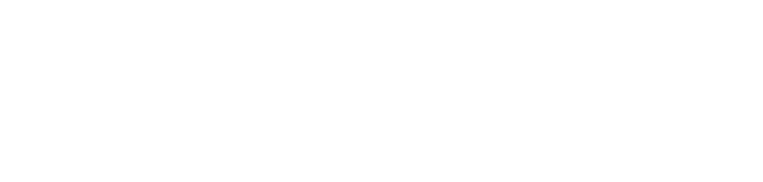
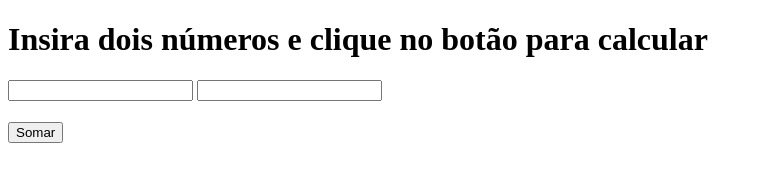
Before and after one commit to caiobarbosa881/soma, a plain HTML site: page index.html in a window 1280 px wide. Shown: the whole page, without its empty margins (0-763 px from the left). Drawn offline with Linux system fonts and the light colour scheme.

Commit message:
testando functions

```diff
--- a/index.html
+++ b/index.html
@@ -2,9 +2,16 @@
 <html lang="pt-br">
 <meta charset="UTF-8">
 <head>
-
+    <script type="text/javascript" src="script.js"></script>
+    <link rel="stylesheet" type="style/css" src="style.css">
 </head>
 <body>
+<h1>Insira dois números e clique no botão para calcular</h1>
+<input id="valor1">
+<input id="valor2">
+
+<h1 id="resultado"></h1>
+<button onclick="somar()">Somar</button>
 
 </body>
 </html>
--- a/script.js
+++ b/script.js
@@ -0,0 +1,12 @@
+function somar(){
+    let v1 = document.getElementById("valor1");
+    let v2 = document.getElementById("valor2");
+    let resultado = document.getElementById("resultado");
+
+    soma = v1 + v2;
+    resultado.innerHTML = soma;
+    console.log(v1)
+    console.log(v2)
+    console.log(resultado)
+
+}
```
